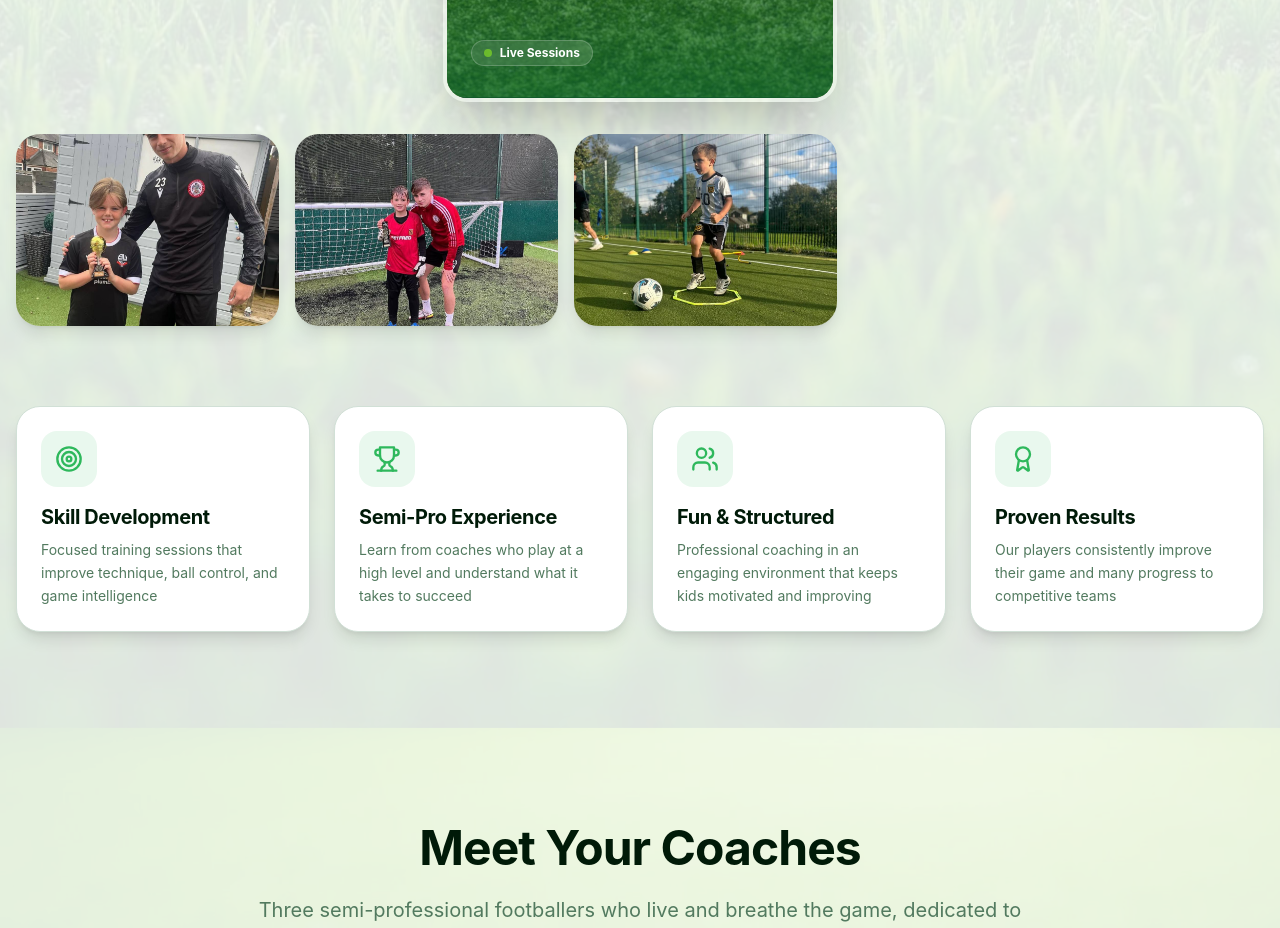
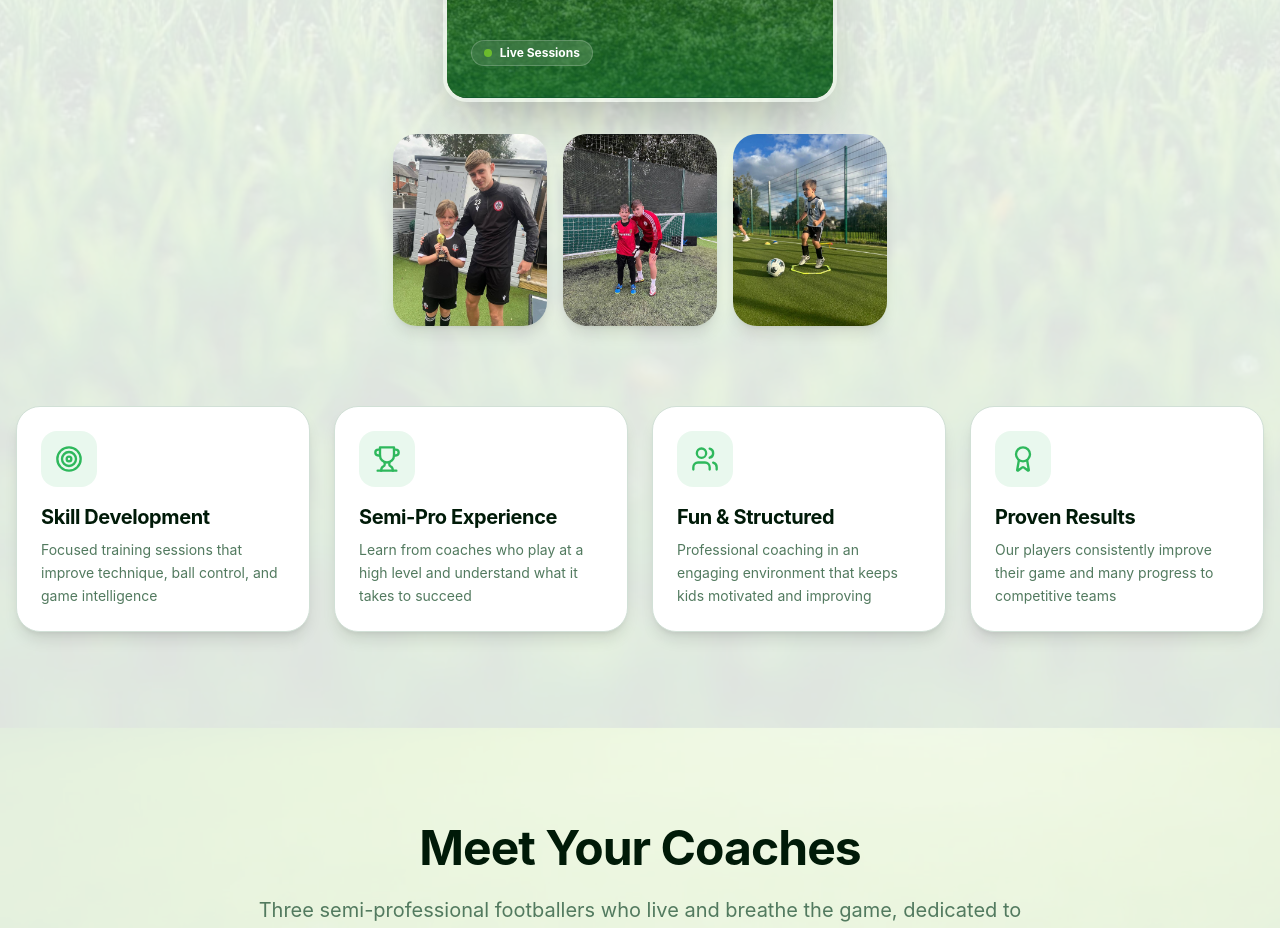
Before and after one commit to Mejrifx/astroturf-baller-build, a React (Vite) app: page / in a window 1280 px wide. Shown: the part 1720-2648 px from the top of the page. Built offline with nearby package versions, Linux system fonts and the light colour scheme; the HTML template or start-up script is replaced by a standard one.

Commit message:
Fix About section: center and symmetrize the 3 bottom images

```diff
--- a/src/components/About.tsx
+++ b/src/components/About.tsx
@@ -93,7 +93,7 @@ const About = () => {
           </div>
 
           {/* Additional Images - Bottom Row */}
-          <div className="lg:col-span-8 grid grid-cols-3 gap-4 animate-fade-up" style={{ animationDelay: '0.4s' }}>
+          <div className="lg:col-span-12 grid grid-cols-3 gap-4 max-w-4xl mx-auto animate-fade-up" style={{ animationDelay: '0.4s' }}>
              <div className="relative rounded-3xl overflow-hidden h-48 shadow-lg group">
                 <img src="/build-a-baller-image5.jpg" className="w-full h-full object-cover group-hover:scale-110 transition-transform duration-500" alt="Training" />
              </div>
```
